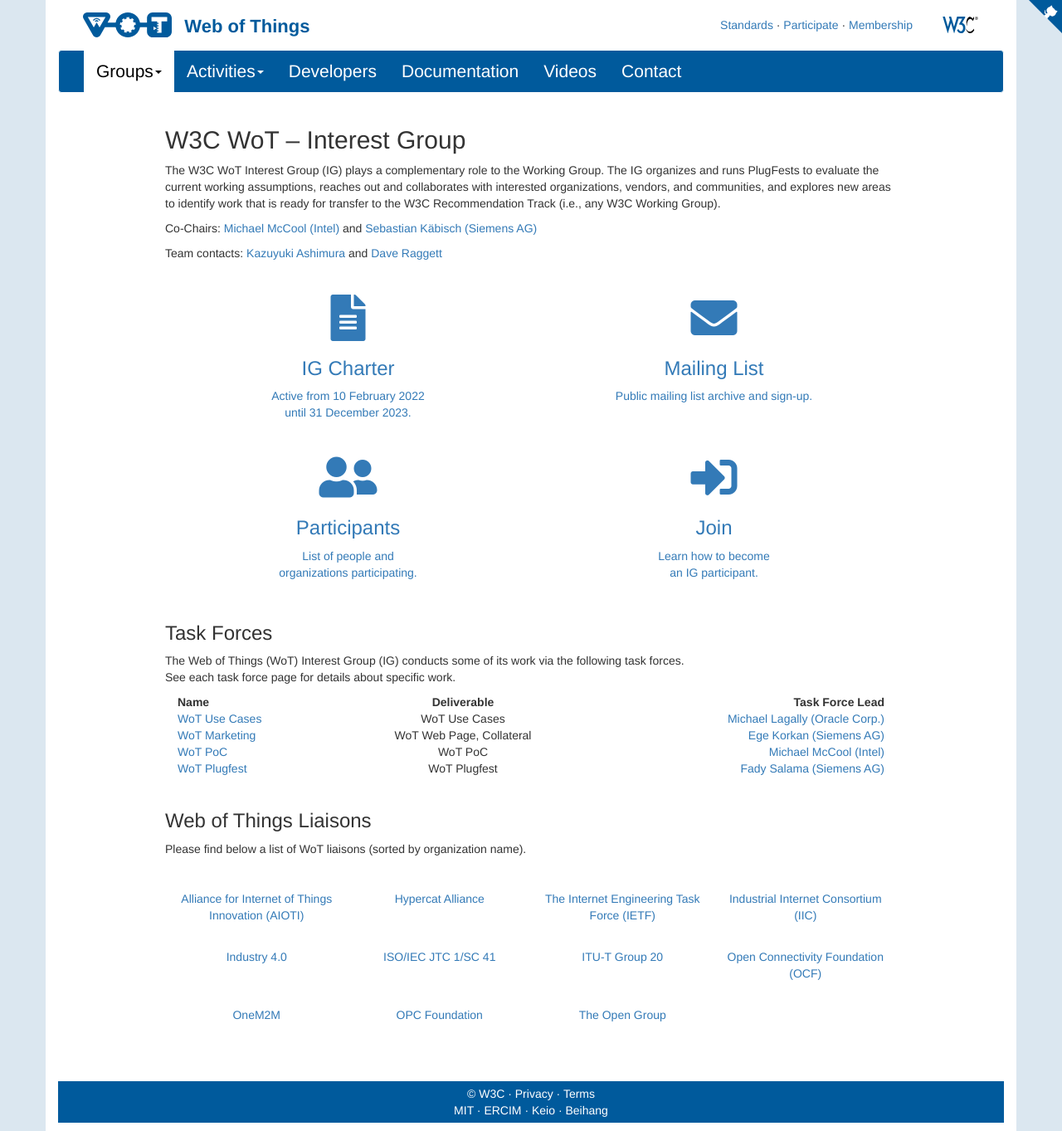
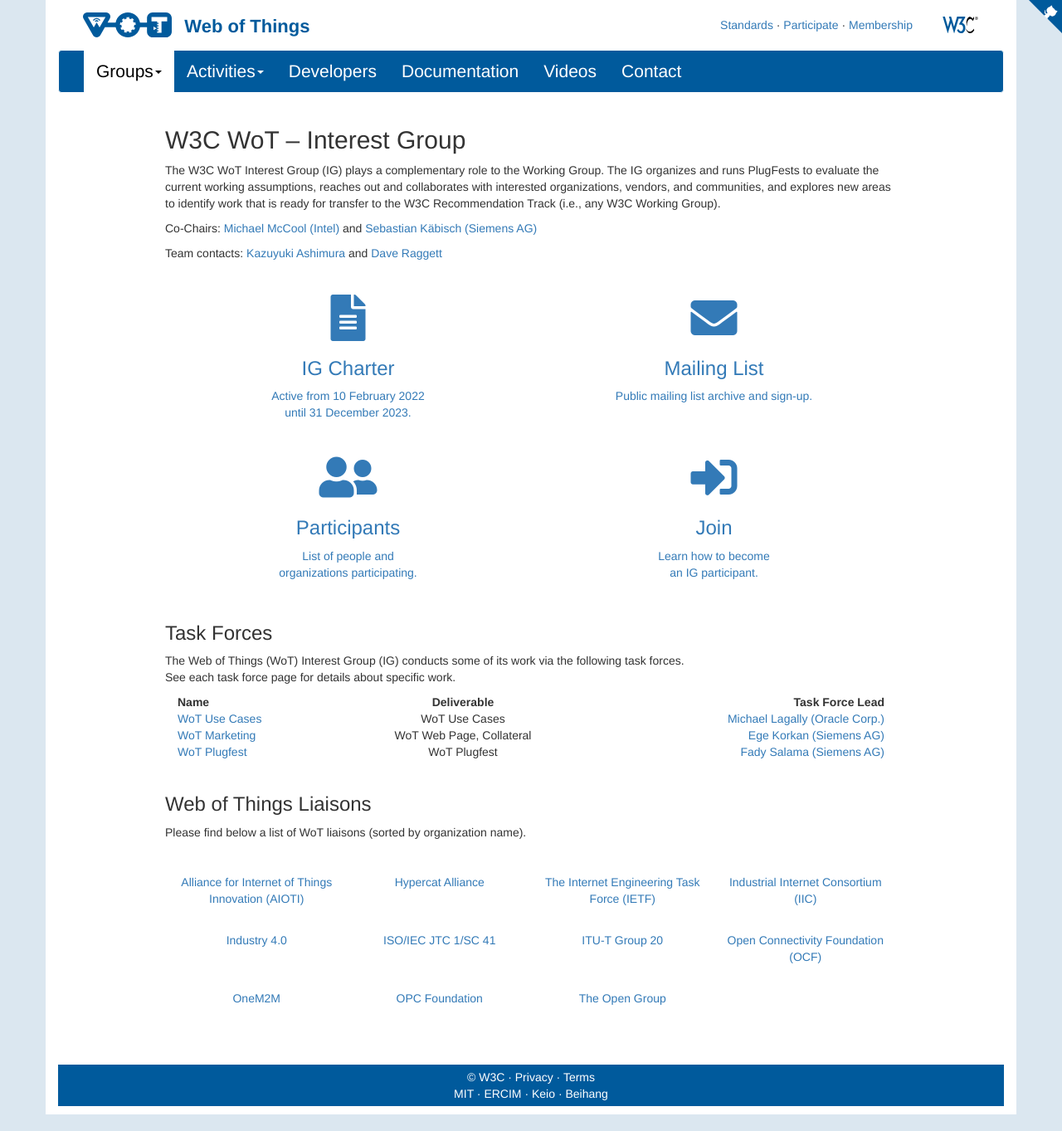
Before and after one commit to w3c/wot-marketing, a Jekyll site: the page built from docs/ig/index.html, in a window 1280 px wide. Shown: the whole page at 83% size. Built offline with Jekyll 4.4.1, drawn with Linux system fonts in a browser that asks for light colours; nearby versions of some CDN libraries; comment, search, counter and statistics services are not loaded.

Commit message:
remove PoC TF

```diff
--- a/docs/ig/index.html
+++ b/docs/ig/index.html
@@ -58,11 +58,6 @@
 					<td><a href="{{'activities/task-forces/tf-marketing/' | relative_url }}">WoT Marketing</a></td>
 					<td style="text-align:center;">WoT Web Page, Collateral
 					<td style="text-align:right;"><a href="mailto:ege.korkan@siemens.com">Ege Korkan (Siemens AG)</a></td>
-				</tr>
-				<tr>
-					<td><a target="_blank" href="https://www.w3.org/WoT/IG/wiki/PoC_WebConf" target="_blank">WoT PoC</a></td>
-					<td style="text-align:center;">WoT PoC</td>
-					<td style="text-align:right;"><a href="mailto:michael.mccool@intel.com">Michael McCool (Intel)</a></td>
 				</tr>
 				<tr>
 					<td><a href="{{'activities/task-forces/tf-plugfest/' | relative_url }}">WoT Plugfest</a></td>
```
